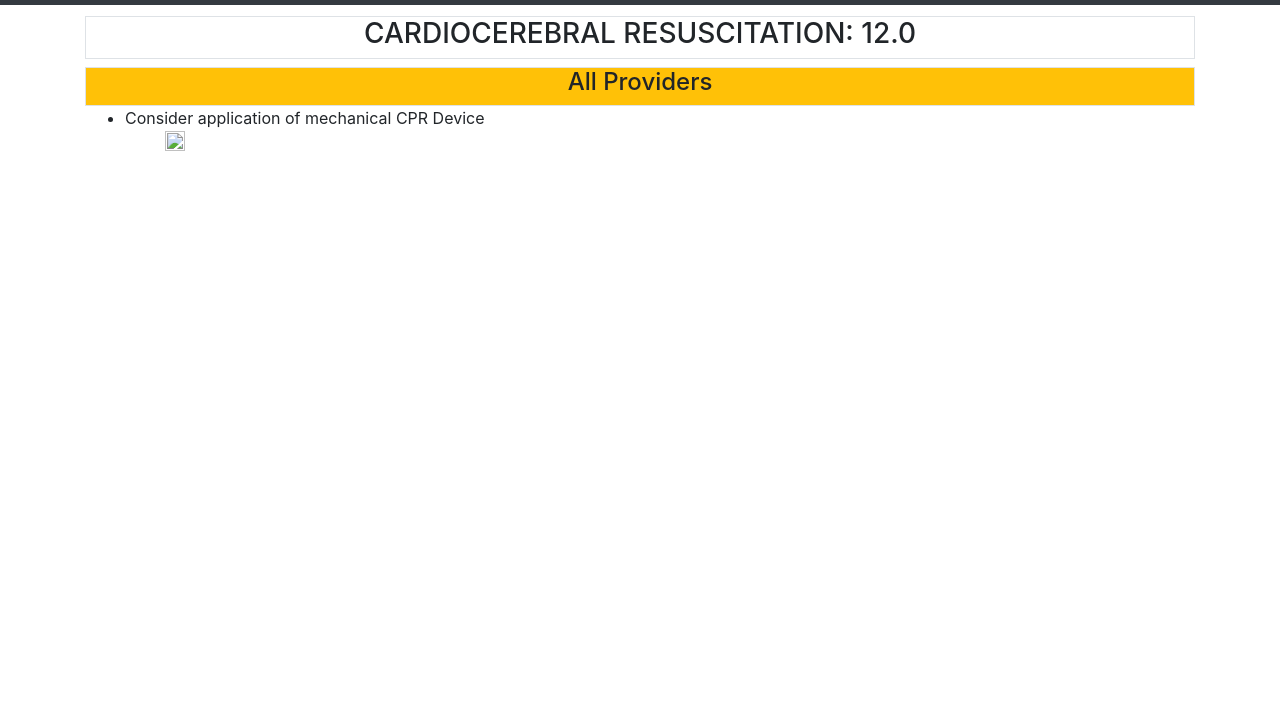
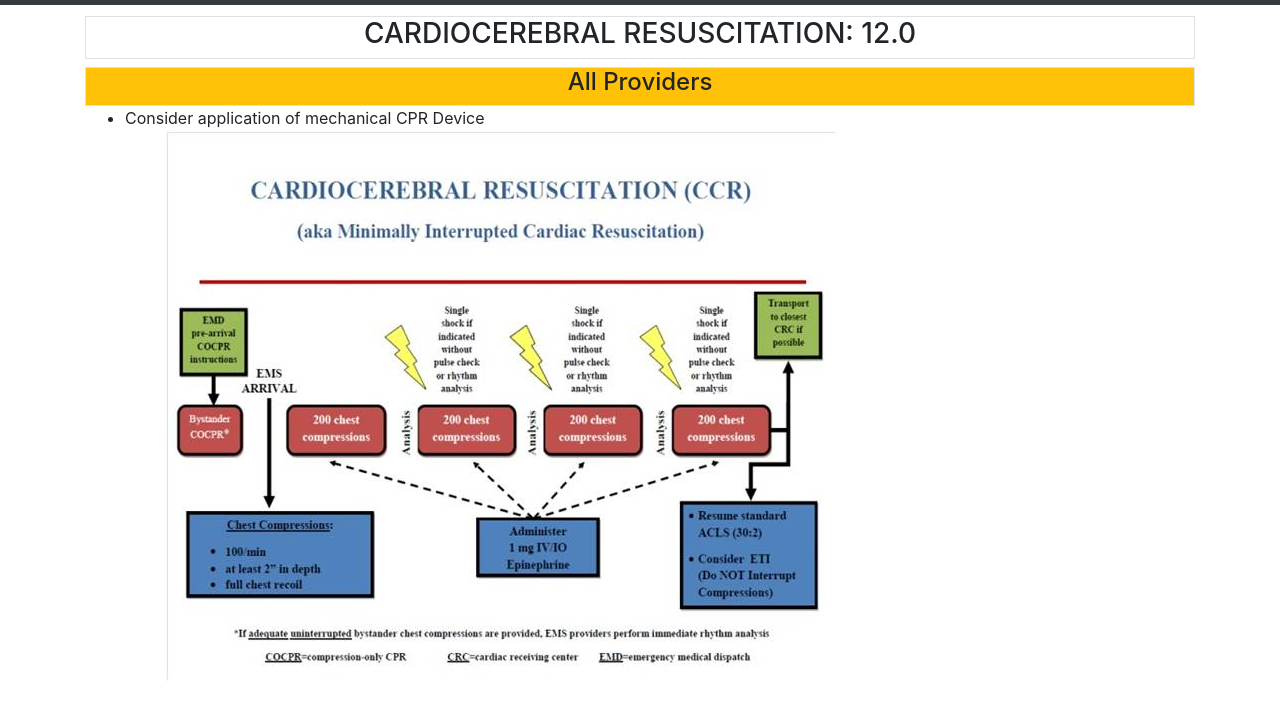
Before and after one commit to dougbram72/semsprotocols, a plain HTML site: page ccr.html in a window 1280 px wide. Shown: the part 51-756 px from the top of the page. Drawn offline with nearby package versions, Linux system fonts and the light colour scheme.

Commit message:
ccr image fix

```diff
--- a/ccr.html
+++ b/ccr.html
@@ -43,7 +43,7 @@
 
                 <ul>
                 <div>
-                    <img src="/semsprotocols/assets/image080.jpg" style="width: fit-content; height: fit-content;">
+                    <img src="/semsprotocols/image080.jpg" style="width: fit-content; height: fit-content;">
                 </div>
 
             </div>
```
Also changed, not shown: image080.jpg (added).
